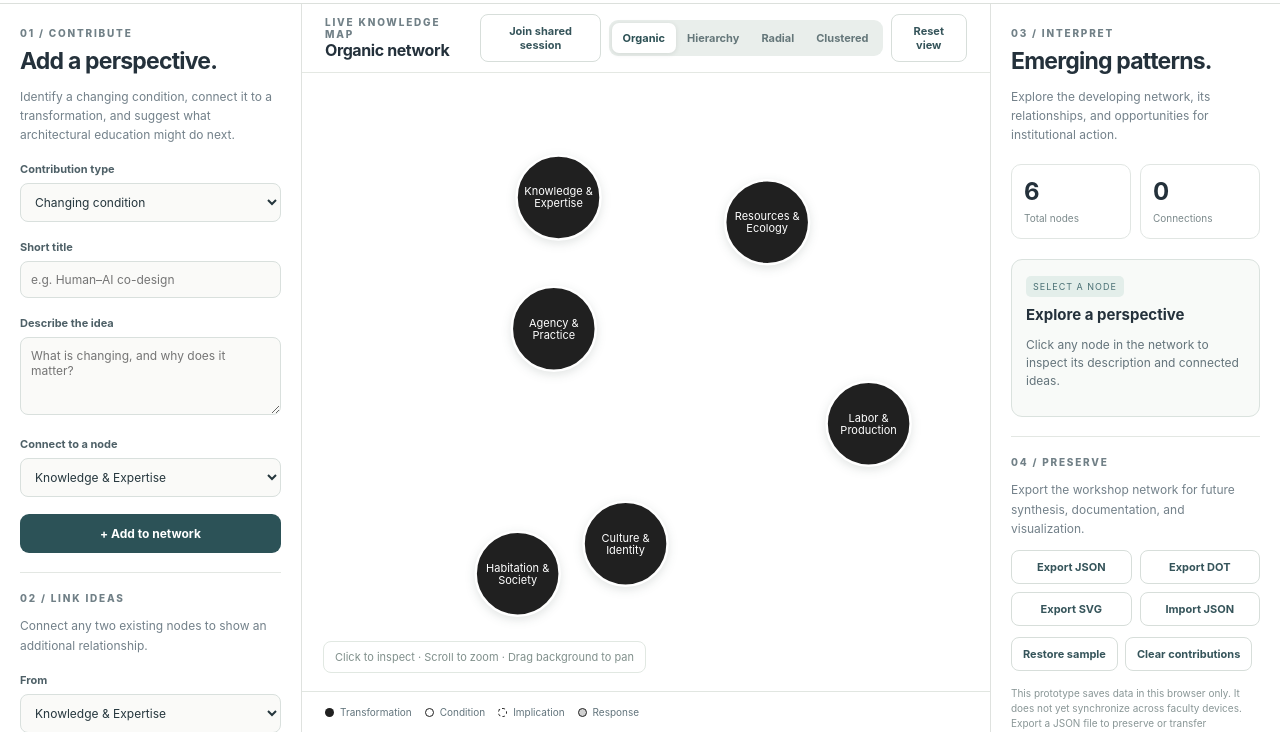
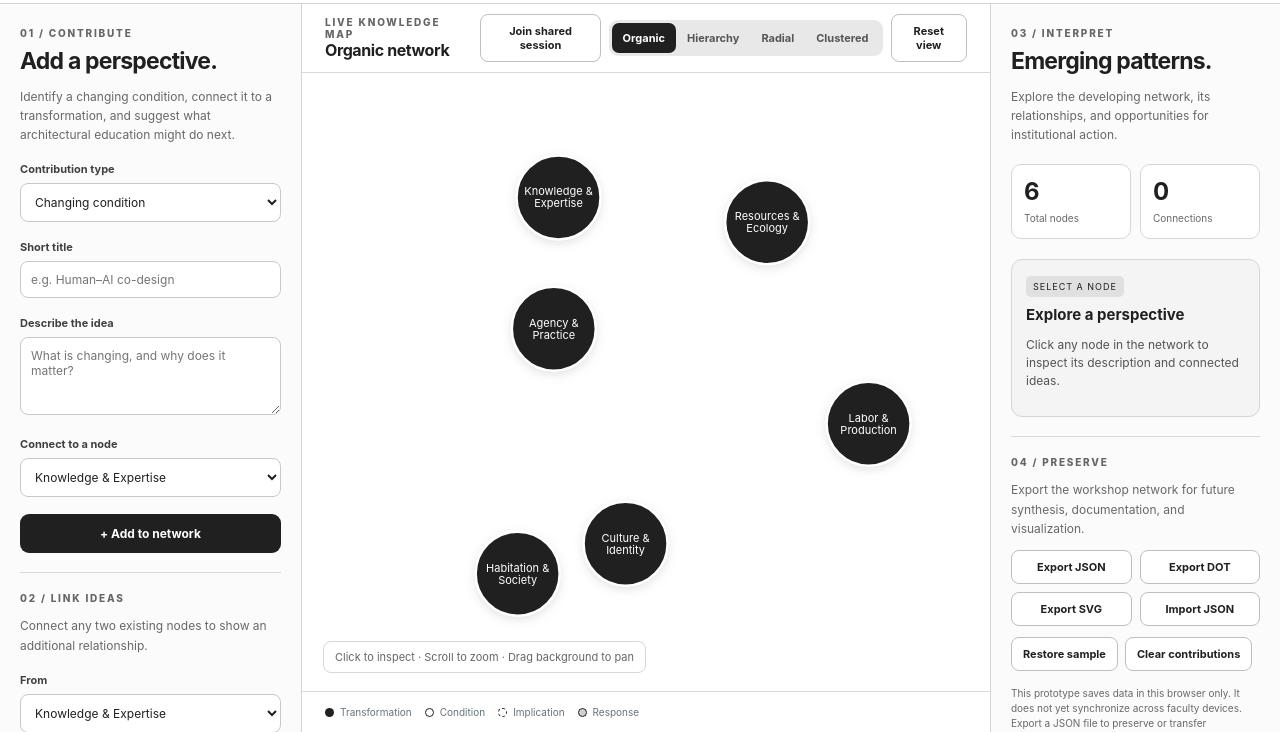
Before and after one commit to nbruscia/epistemic-transitions, a plain HTML site: page index.html in a window 1280 px wide. Shown: the part 68-800 px from the top of the page. Drawn offline with nearby package versions, Linux system fonts and the light colour scheme.

Commit message:
Unify workshop interface in black white and gray

```diff
--- a/graphviz.css
+++ b/graphviz.css
@@ -1,3 +1,44 @@
+/* Unified monochrome UI. Loaded after the prototype's original stylesheet. */
+:root { color: #202020; background: #f2f2f2; }
+body { background: #f2f2f2; color: #202020; }
+header { background: #fff; border-bottom: 1px solid #d3d3d3; }
+.mark { background: #202020; color: #fff; }
+.kicker, .eyebrow { color: #666; }
+.status, .status b { color: #505050; }
+.sidebar { background: #fbfbfb; }
+.sidebar.left { border-right-color: #d4d4d4; }
+.sidebar.right { border-left-color: #d4d4d4; }
+.sidebar h2, .toolbar h2 { color: #202020; }
+.sub, .small-note, .timeline, .metric small { color: #686868; }
+.field label { color: #404040; }
+.field input, .field select, .field textarea {
+  color: #202020;
+  background: #fff;
+  border-color: #c9c9c9;
+}
+.field input:focus, .field select:focus, .field textarea:focus {
+  border-color: #202020;
+  box-shadow: 0 0 0 2px #dfdfdf;
+  outline: 0;
+}
+.primary { background: #202020; color: #fff; }
+.primary:hover { background: #454545; }
+.secondary { color: #202020; border-color: #bfbfbf; background: #fff; }
+.secondary:hover { background: #ededed; }
+button:disabled { opacity: .45; cursor: not-allowed; }
+.toggle { background: #e8e8e8; }
+.toggle button { color: #555; }
+.toggle button.active { color: #fff; background: #202020; box-shadow: none; }
+.toolbar { background: #fff; border-bottom-color: #d9d9d9; }
+.legend { border-top-color: #dadada; }
+.metric, .node-card { background: #fff; border-color: #d6d6d6; }
+.node-card { background: #f4f4f4; }
+.node-card p { color: #545454; }
+.pill { color: #202020; background: #e0e0e0; }
+.rule { border-top-color: #dadada; }
+.hint { background: #fffffff0; border-color: #d7d7d7; color: #666; }
+.chip { background: #fff; border-color: #c9c9c9; }
+
 .graphviz-layer {
   position: absolute;
   inset: 0;
```
